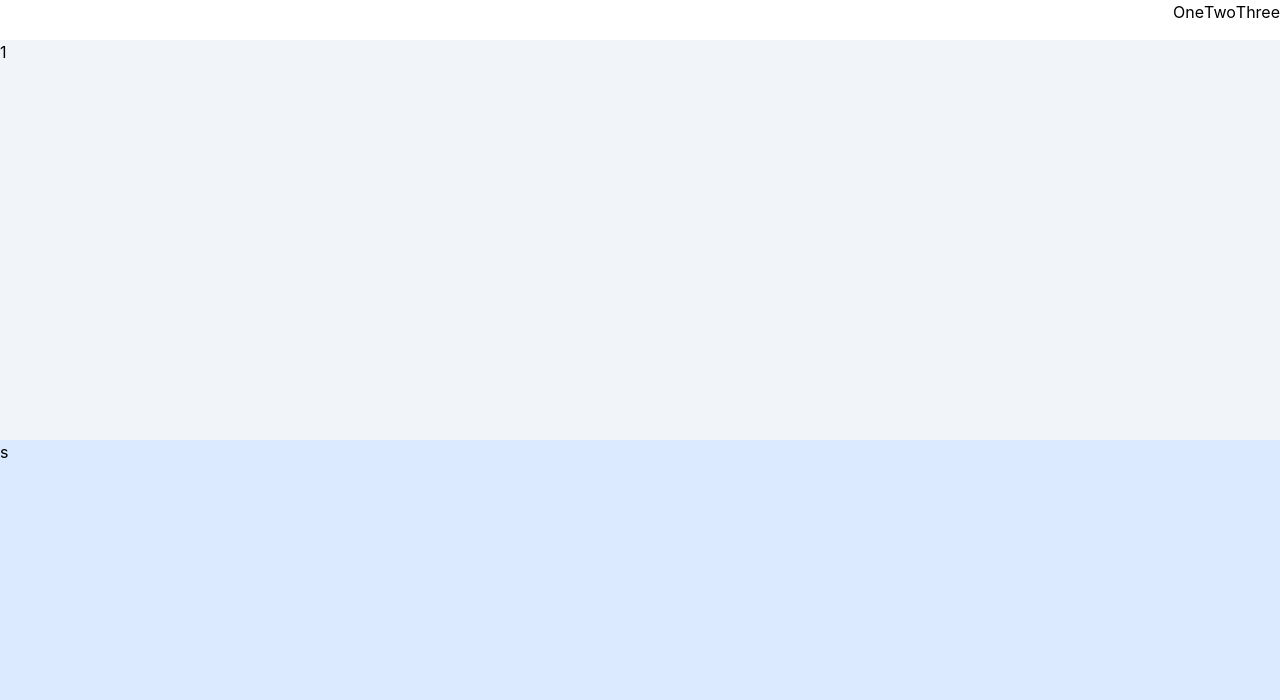
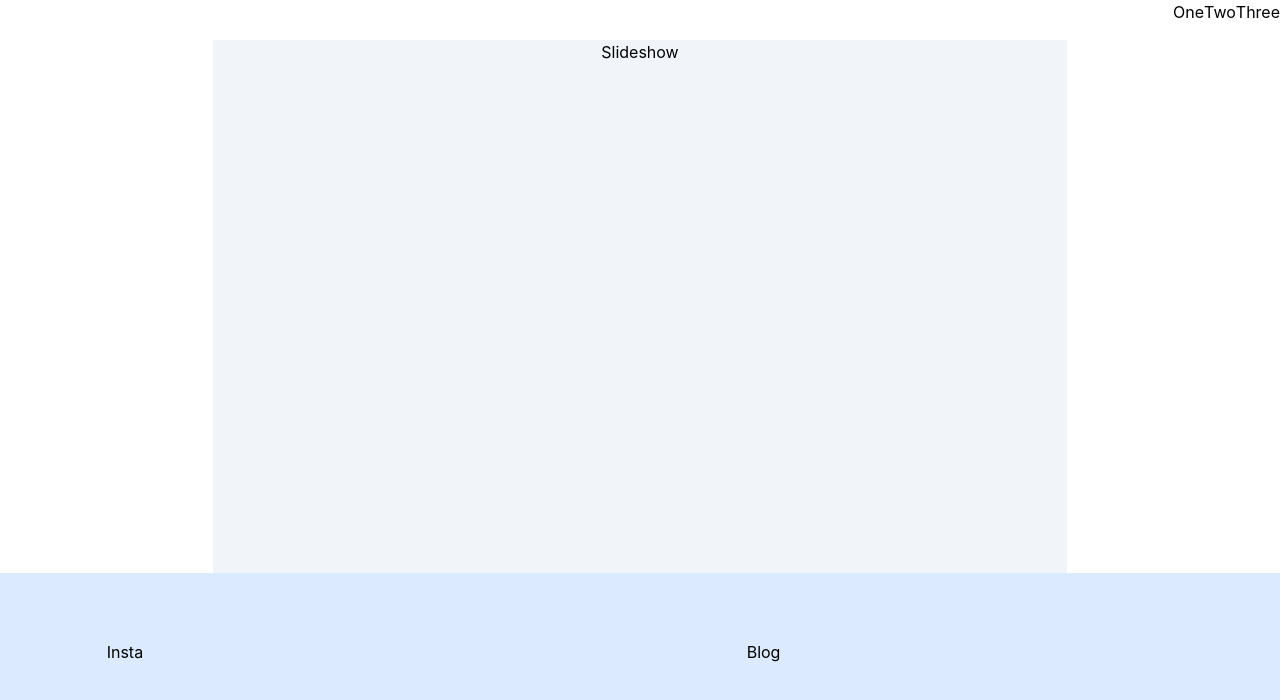
Before and after one commit to UPS-Dependabot/sga-front-end, a React (Create React App) app: page / in a window 1280 px wide. Shown: the top 700 px of the page. Built offline with nearby package versions, Linux system fonts and the light colour scheme.

Commit message:
SGA 1 - Aded more to template

```diff
--- a/src/home/slideshow/slideshow.tsx
+++ b/src/home/slideshow/slideshow.tsx
@@ -6,6 +6,8 @@
 
 export function SlideShowSection() {
     return(
-        <div className="h-1/2 w-full bg-slate-100">1</div>
+        <div className="flex flex-row w-full h-2/3 justify-center">
+            <div className="h-full w-2/3 bg-slate-100 text-center">Slideshow</div>
+        </div>
     );
 }
--- a/src/home/social_media/social_media.tsx
+++ b/src/home/social_media/social_media.tsx
@@ -6,6 +6,9 @@
 
 export function SocialMediaSection() {
     return (
-        <div className="h-1/2 w-full bg-blue-100">s</div>
+        <div className="h-1/2 w-full flex flex-row justify-around items-center bg-blue-100">
+            <div className="h-2/3 w-1/3 bg-color-red-100">Insta</div>
+            <div className="h-2/3 w-1/3 bg-color-red-100">Blog</div>
+        </div>
     );
 }
```
